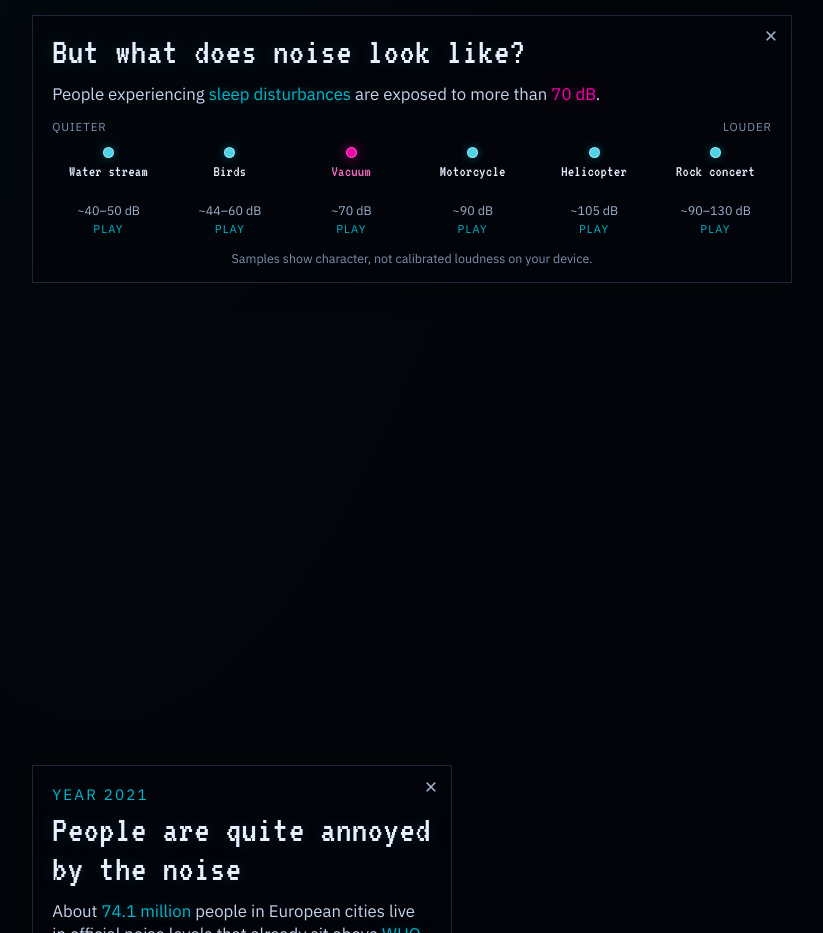
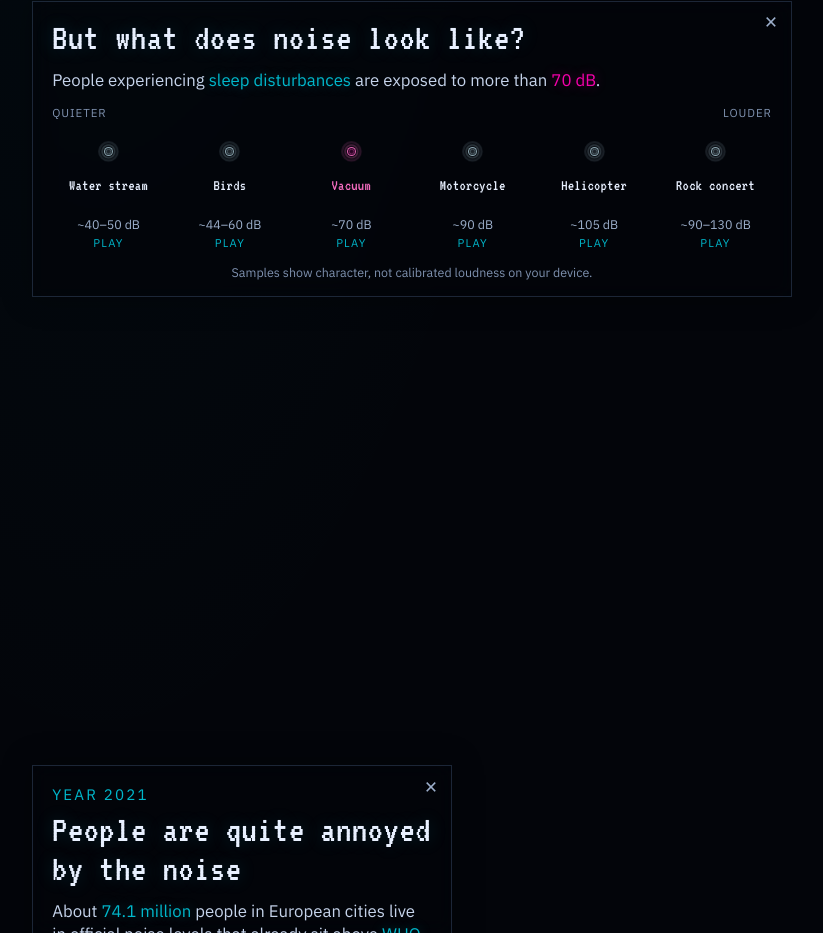
Before and after one commit to fotinidelig/noise-pollution-dataviz, a React (Vite) app in the folder app/: page / in a window 1280 px wide. Shown: the part 1051-1984 px from the top of the page, without its empty margins (92-915 px from the left). Built offline with nearby package versions, Linux system fonts and the light colour scheme; no server answers.

Commit message:
Use map-style pulse rings on sound columns
Replace solid dots with subtle expanding cyan-gray waves matching the map sound-wave pulse.

Co-authored-by: Fotini Deligiannaki <fotinidelig@users.noreply.github.com>

```diff
--- a/app/src/scrolly/SoundScale.css
+++ b/app/src/scrolly/SoundScale.css
@@ -38,25 +38,81 @@
   pointer-events: auto;
 }
 
-.sound-scale__dot {
-  display: block;
-  width: 0.7rem;
-  height: 0.7rem;
+/* Map-matched soft cyan-gray sound-wave pulse (NoiseMap PULSE_COLOR). */
+.sound-scale__pulse {
+  position: relative;
+  width: 2.35rem;
+  height: 2.35rem;
   flex: 0 0 auto;
-  border-radius: 50%;
-  background: #4DD4E6;
-  border: 1px solid rgba(232, 240, 255, 0.55);
-  box-shadow: 0 0 10px rgba(0, 184, 204, 0.45);
+  margin-bottom: 0.1rem;
 }
 
-.sound-scale__mark.is-highlight .sound-scale__dot {
-  background: #F500AB;
-  border-color: #F56DC0;
-  box-shadow: 0 0 12px rgba(245, 0, 171, 0.65);
+.sound-scale__pulse-core {
+  position: absolute;
+  inset: 38%;
+  border-radius: 50%;
+  border: 1.5px solid rgba(155, 183, 194, 0.9);
+  background: rgba(155, 183, 194, 0.18);
 }
 
-.sound-scale__mark.is-playing .sound-scale__dot {
-  transform: scale(1.2);
+.sound-scale__pulse-ring {
+  position: absolute;
+  inset: 38%;
+  border-radius: 50%;
+  border: 1.4px solid #9bb7c2;
+  opacity: 0;
+  animation: sound-scale-pulse 2.55s ease-out infinite;
+}
+
+.sound-scale__pulse-ring:nth-child(2) {
+  animation-delay: 0.85s;
+}
+
+.sound-scale__pulse-ring:nth-child(3) {
+  animation-delay: 1.7s;
+}
+
+@keyframes sound-scale-pulse {
+  0% {
+    transform: scale(0.45);
+    opacity: 0.72;
+  }
+  65% {
+    opacity: 0.22;
+  }
+  100% {
+    transform: scale(2.55);
+    opacity: 0;
+  }
+}
+
+.sound-scale__mark.is-highlight .sound-scale__pulse-core {
+  border-color: rgba(245, 109, 192, 0.9);
+  background: rgba(245, 0, 171, 0.16);
+}
+
+.sound-scale__mark.is-highlight .sound-scale__pulse-ring {
+  border-color: #F56DC0;
+}
+
+.sound-scale__mark.is-playing .sound-scale__pulse-ring {
+  animation-duration: 1.55s;
+}
+
+.sound-scale__mark.is-playing .sound-scale__pulse-ring:nth-child(2) {
+  animation-delay: 0.5s;
+}
+
+.sound-scale__mark.is-playing .sound-scale__pulse-ring:nth-child(3) {
+  animation-delay: 1s;
+}
+
+.sound-scale__mark.is-playing .sound-scale__pulse-core {
+  box-shadow: 0 0 10px rgba(155, 183, 194, 0.45);
+}
+
+.sound-scale__mark.is-highlight.is-playing .sound-scale__pulse-core {
+  box-shadow: 0 0 10px rgba(245, 0, 171, 0.45);
 }
 
 .sound-scale__label {
--- a/app/src/scrolly/SoundScale.tsx
+++ b/app/src/scrolly/SoundScale.tsx
@@ -127,7 +127,12 @@ export function SoundScale({ anchors = STORY_SOUND_ANCHORS }: Props) {
             aria-label={`Play ${a.label}, about ${a.db} decibels`}
             title="Click to play sample"
           >
-            <span className="sound-scale__dot" />
+            <span className="sound-scale__pulse" aria-hidden="true">
+              <span className="sound-scale__pulse-ring" />
+              <span className="sound-scale__pulse-ring" />
+              <span className="sound-scale__pulse-ring" />
+              <span className="sound-scale__pulse-core" />
+            </span>
             <span className="sound-scale__label">{a.label}</span>
             <span className="sound-scale__db">
               {a.dbNote ?? `~${a.db}`} dB
```
